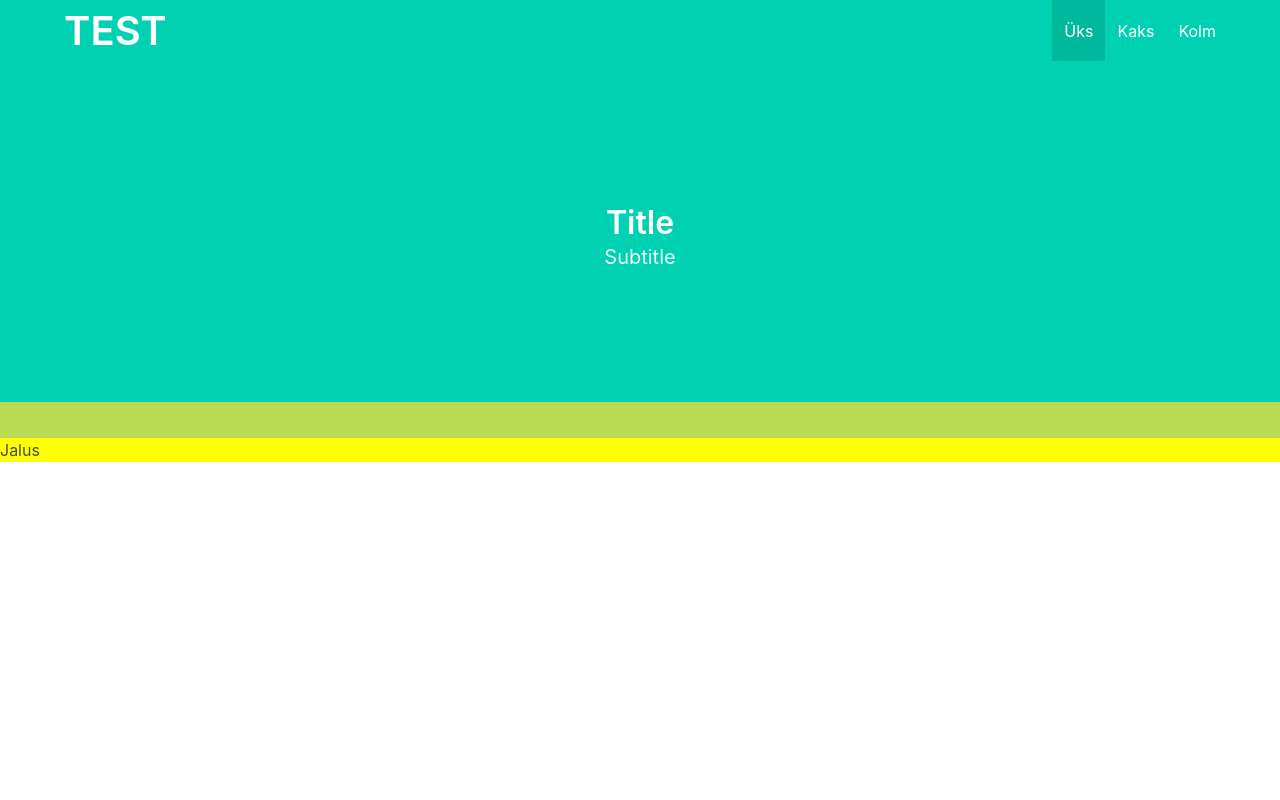
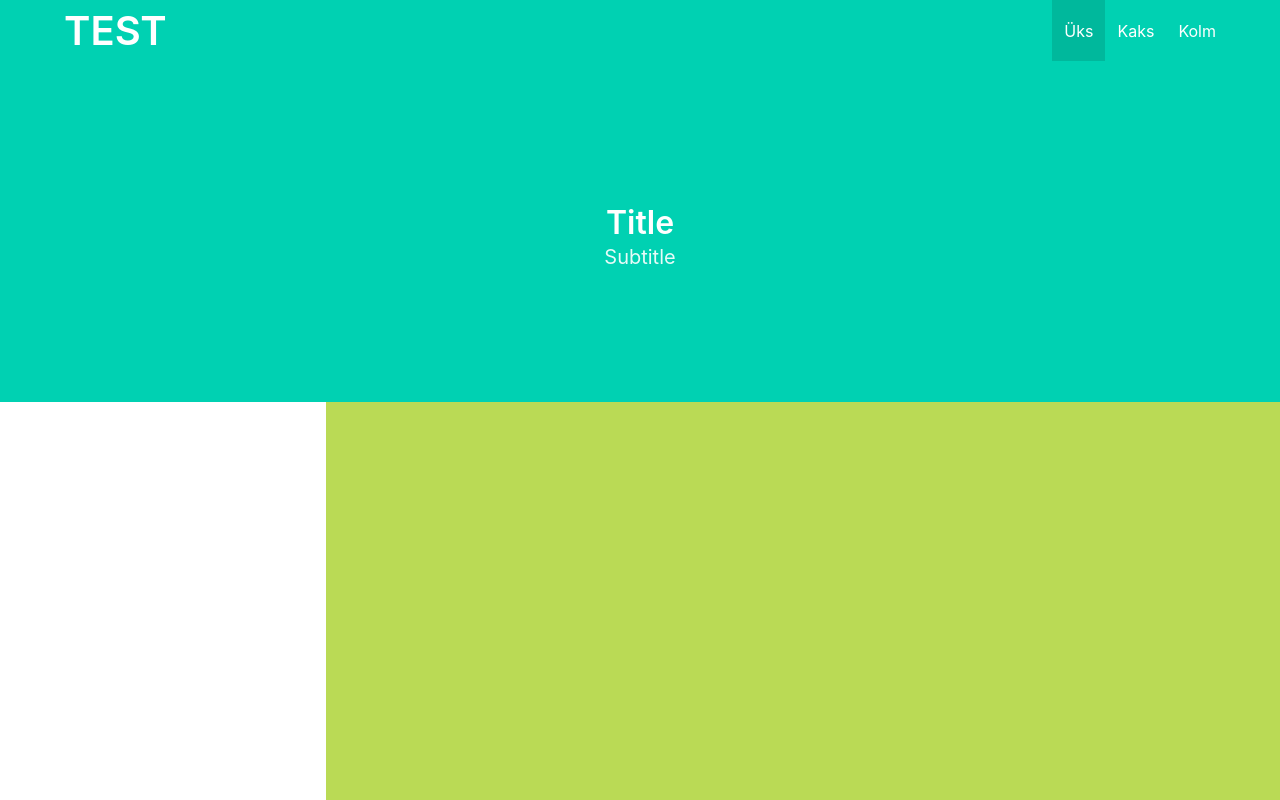
Before and after one commit to kuressaareametikool/vkp, a website with bundled scripts: page index.html in a window 1280 px wide. Shown: the top 800 px of the page. Built offline with nearby package versions, Linux system fonts and the light colour scheme; no server answers.

Commit message:
sticky nav

```diff
--- a/components/Entries.css
+++ b/components/Entries.css
@@ -1,9 +1,16 @@
 .Entries {
+    position: relative;
     background: #bada55;
 }
 
 .Entries__nav {
+    position: sticky;
+    top:0;
+    left:0;
     padding: 3vh;
+    height: 100vh;
+    background: white;
+    z-index: 100;
 }
 
 .Entries__nav-item {
```
